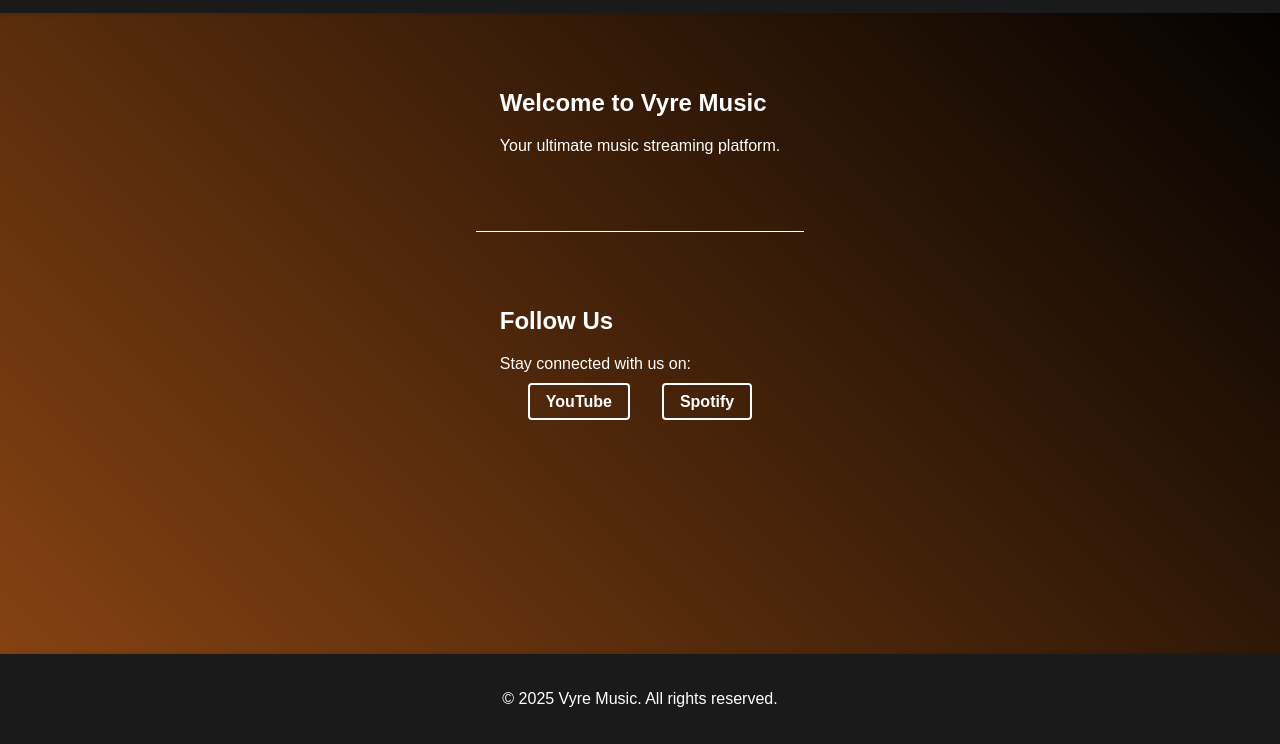
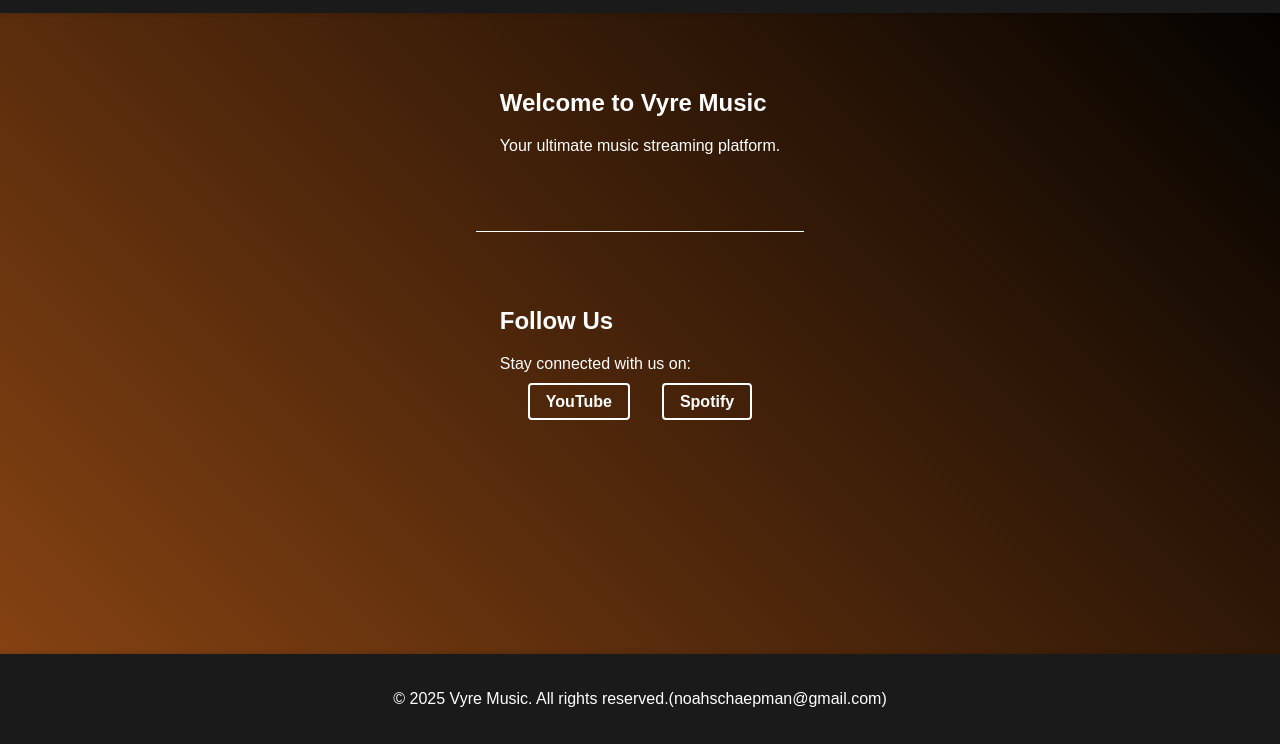
Before and after one commit to XtraSoulReaper/Vyre, a plain HTML site: page index.html in a window 1280 px wide. Shown: the part 56-800 px from the top of the page. Drawn offline with Linux system fonts and the light colour scheme.

Commit message:
Update index.html

```diff
--- a/index.html
+++ b/index.html
@@ -26,7 +26,7 @@
         </section>
     </main>
     <footer>
-        <p>&copy; 2025 Vyre Music. All rights reserved.</p>
+        <p>&copy; 2025 Vyre Music. All rights reserved.(noahschaepman@gmail.com)</p>
     </footer>
 </body>
 </html>
```
